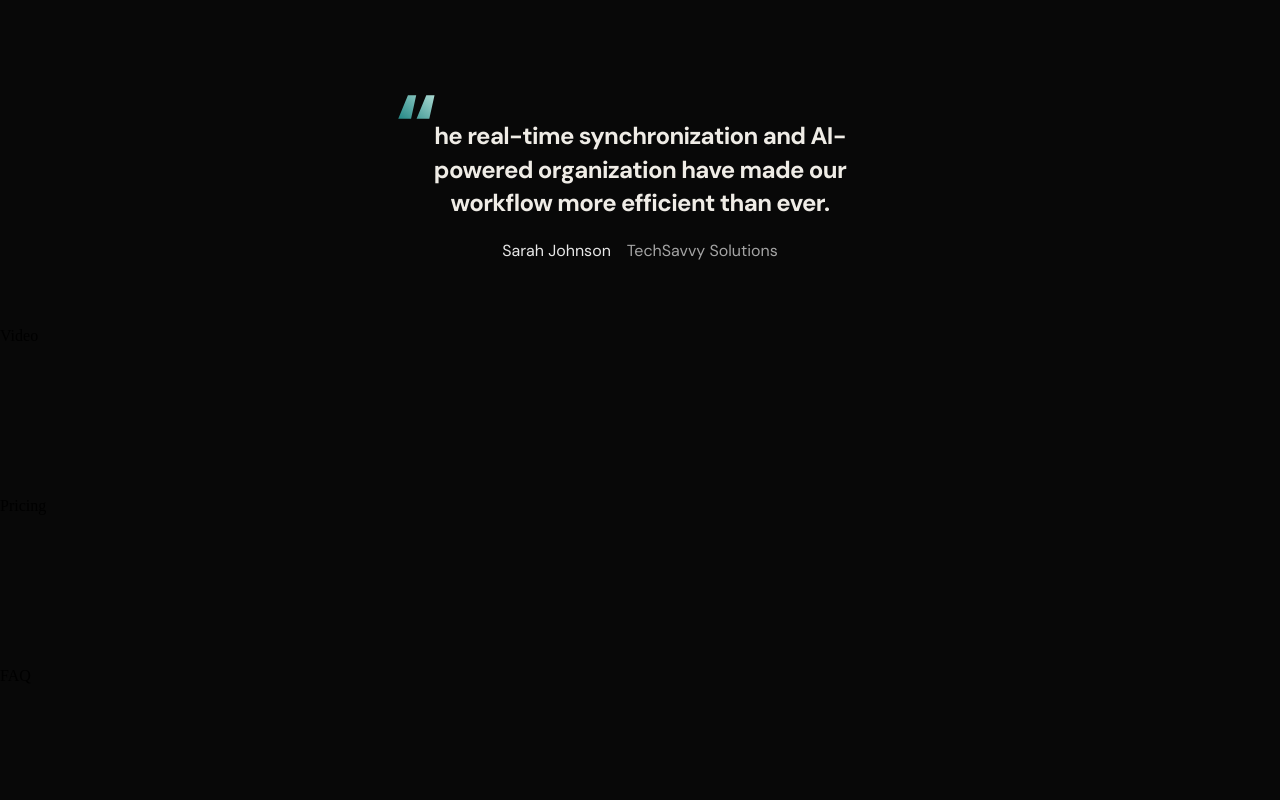
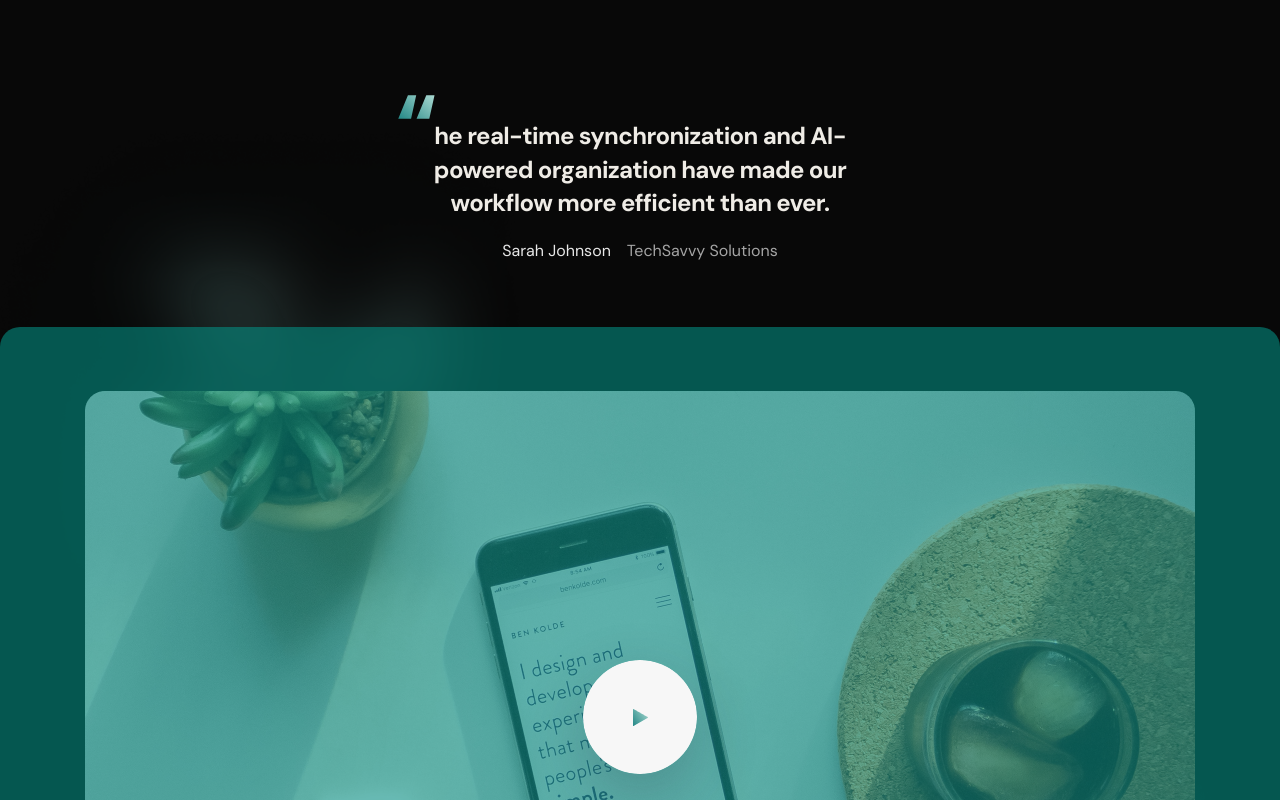
Before and after one commit to MdRiabi/NoteWithReact, a React (Vite) app: page / in a window 1280 px wide. Shown: the part 2000-2800 px from the top of the page. Built offline with nearby package versions, Linux system fonts and the light colour scheme.

Commit message:
"Added Video component CSS and JSX files with styles and markup for video section"

```diff
--- /dev/null
+++ b/src/components/Video/Video.css
@@ -0,0 +1,63 @@
+.video {
+    padding: 64px 0px;
+    display: flex;
+    justify-content: center;
+    position: relative;
+  }
+
+  .video__container {
+    overflow: none;
+    max-height: 652px;
+    position: relative;
+  }
+
+  .video__overlay {
+    background-color: rgba(4, 140, 128, 0.6);
+    border-radius: 20px;
+    position: absolute;
+    top: 0;
+    bottom: 0;
+    left: 0;
+    right: 0;
+  }
+
+  .video__play {
+    border: none;
+    border-radius: 50%;
+    box-shadow: 0px 22px 64px rgba(22, 28, 45, 0.23);
+    background: center no-repeat url("../../assets/play-button.png");
+    position: absolute;
+    width: 114px;
+    height: 114px;
+    top: 50%;
+    left: 50%;
+    transform: translate(-50%, -50%);
+    z-index: 1;
+    cursor: pointer;
+    transition: all 0.1s ease-in-out;
+  }
+
+  .video__play:hover {
+    box-shadow: 0px 15px 35px rgba(22, 28, 45, 0.3);
+  }
+
+  .video-gradient {
+    position: absolute;
+  }
+
+  .video__tl-gradient {
+    width: 600px;
+    height: 600px;
+    top: -215px;
+    left: -10px;
+    z-index: -1;
+  }
+
+  .video__br-gradient {
+    width: 450px;
+    height: 450px;
+    top: 325px;
+    right: 10px;
+    z-index: -1;
+    transform: rotate(5deg);
+  }
--- a/src/components/Video/Video.jsx
+++ b/src/components/Video/Video.jsx
@@ -1,9 +1,19 @@
-
+import React from "react"
+import "./Video.css"
+import videoImg from "../../assets/video.png";
+import TLgradient from "../../assets/vid-top-left-gradient.png"
+import BRgradient from "../../assets/vid-bottom-right-gradient.png"
 
 
 const Video = () => {
   return (
-    <div>Video</div>
+    <section className="video">
+      <img src={videoImg} alt="" className="video__image" />
+      <button className="video__play"></button>
+      <div className="video__overlay"></div>
+      <img src={TLgradient} alt="" className="video-gradient video__tl-gradient" />
+      <img src={BRgradient} alt="" className="video-gradient video__br-gradient" />
+    </section>
   )
 }
 
```
